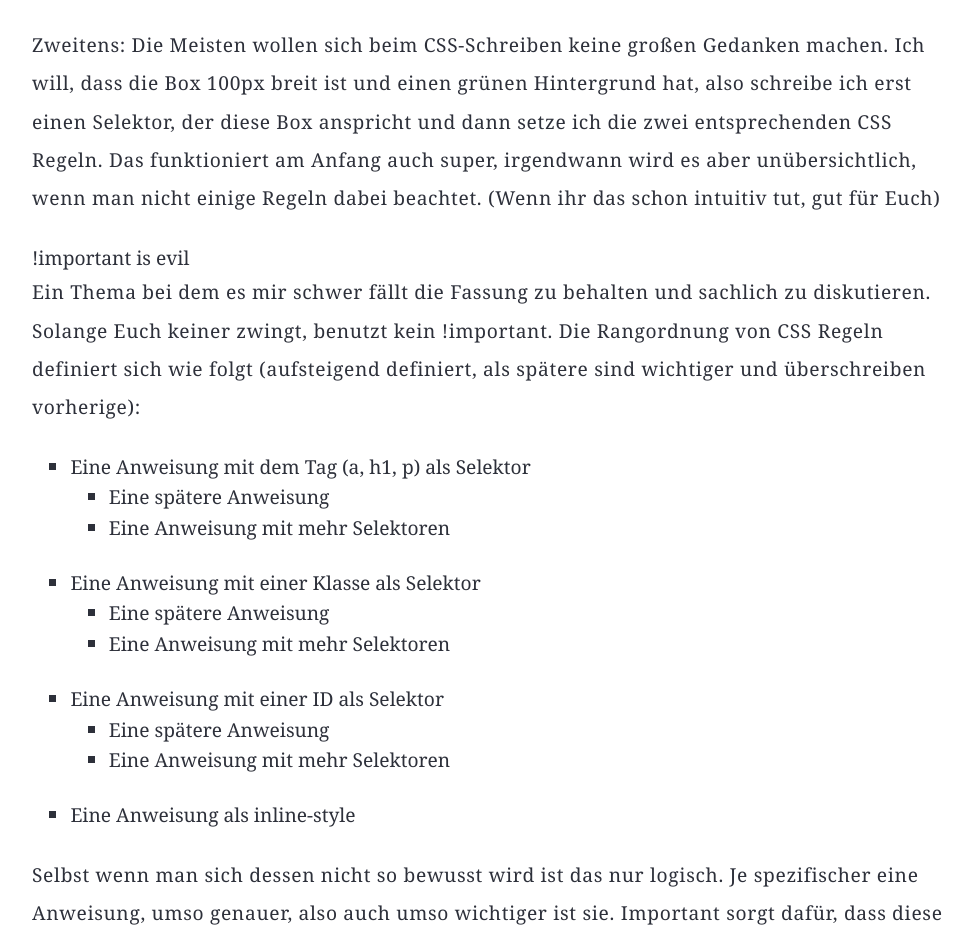
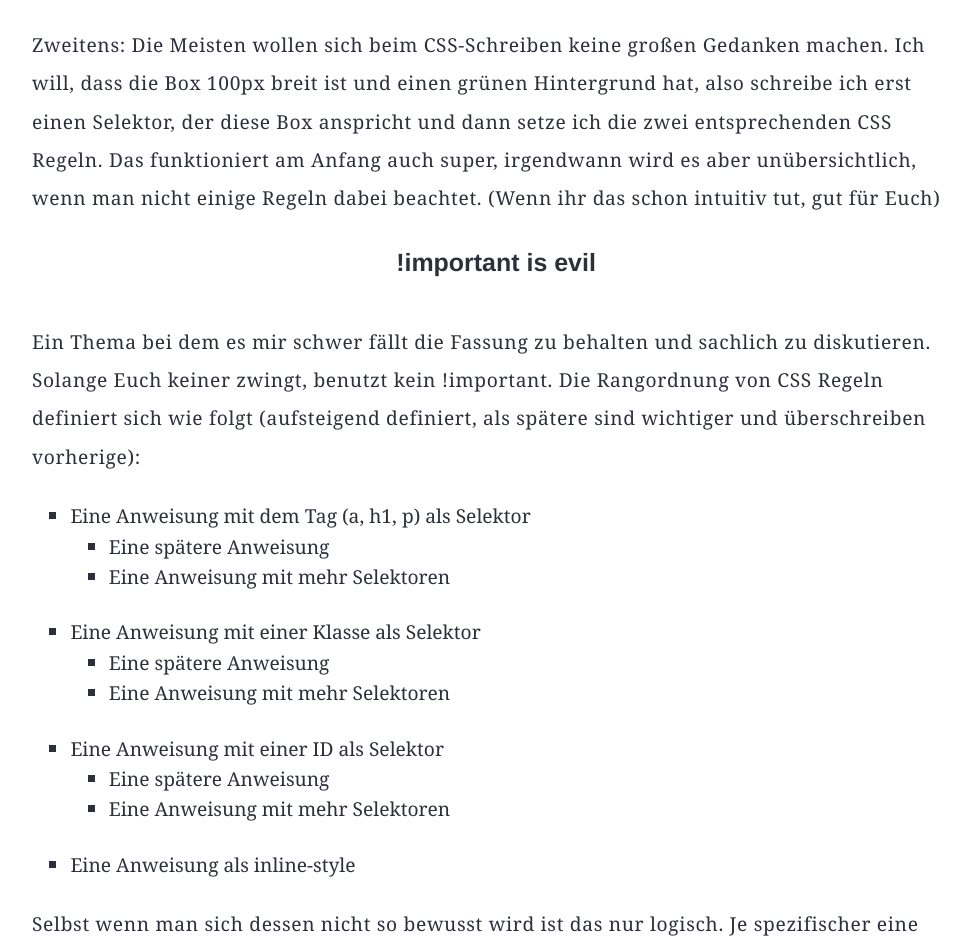
Before and after one commit to fvosberg/fvosberg.github.io, a Jekyll site: the page built from _posts/2015-12-01-css-the-right-way.md, in a window 1280 px wide. Shown: the part 897-1838 px from the top of the page, without its empty margins (144-1116 px from the left). Built offline with Jekyll 4.4.1, drawn with Linux system fonts in a browser that asks for light colours; comment, search, counter and statistics services are not loaded.

Commit message:
h2 styling

```diff
--- a/styles/main.scss
+++ b/styles/main.scss
@@ -36,6 +36,15 @@ h1 {
 	border-bottom: 1px rgba(228,229,233,0.96) solid;
 	padding-bottom: .5em;
 	margin-bottom: 1.6em;
+}
+
+h2 {
+	@extend h1;
+
+	font-size: 1.3em;
+	font-weight: bold;
+	padding-bottom: 0;
+	border: none;
 }
 
 a {
```
